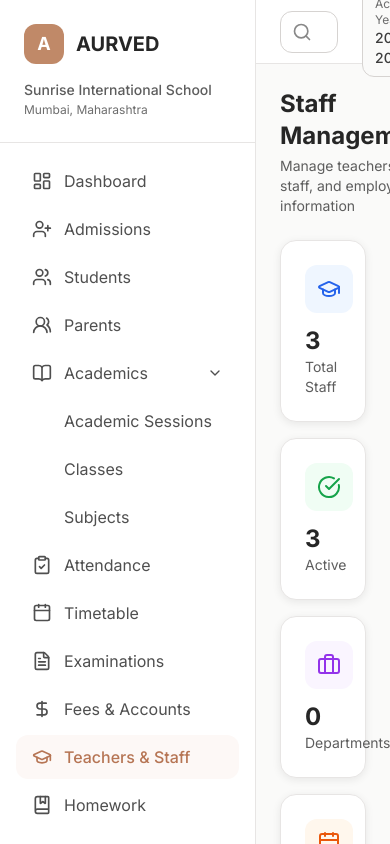
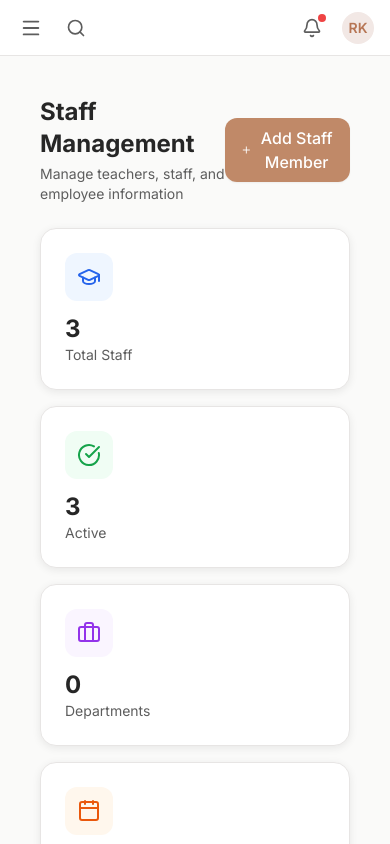
Before and after one commit to RajanGupta2690/aurved-admin, a React (Vite) app: page /aurved-admin/staff in a window 390 px wide. Built offline with nearby package versions, Linux system fonts and the light colour scheme.

Commit message:
Add full responsive design for all screen sizes (mobile to TV)

```diff
--- a/src/App.css
+++ b/src/App.css
@@ -15,6 +15,103 @@
     outline: 2px solid var(--accent);
     outline-offset: 2px;
   }
+}
+
+/* Responsive Grid System */
+.responsive-grid {
+  display: grid;
+  gap: 1rem;
+  grid-template-columns: 1fr;
+}
+
+@media (min-width: 640px) {
+  .responsive-grid {
+    grid-template-columns: repeat(2, 1fr);
+  }
+}
+
+@media (min-width: 1024px) {
+  .responsive-grid {
+    grid-template-columns: repeat(3, 1fr);
+  }
+}
+
+@media (min-width: 1280px) {
+  .responsive-grid {
+    grid-template-columns: repeat(4, 1fr);
+  }
+}
+
+/* Responsive Tables */
+.responsive-table-container {
+  overflow-x: auto;
+  -webkit-overflow-scrolling: touch;
+}
+
+.responsive-table {
+  min-width: 640px;
+}
+
+@media (max-width: 768px) {
+  .responsive-table thead {
+    display: none;
+  }
+
+  .responsive-table tbody tr {
+    display: block;
+    margin-bottom: 1rem;
+    border: 1px solid #e5e7eb;
+    border-radius: 0.5rem;
+  }
+
+  .responsive-table tbody td {
+    display: flex;
+    justify-content: space-between;
+    padding: 0.75rem;
+    border: none;
+  }
+
+  .responsive-table tbody td:before {
+    content: attr(data-label);
+    font-weight: 600;
+    color: #4b5563;
+  }
+}
+
+/* Animation for mobile modals */
+@keyframes slide-up {
+  from {
+    transform: translateY(100%);
+  }
+  to {
+    transform: translateY(0);
+  }
+}
+
+@keyframes fade-in {
+  from {
+    opacity: 0;
+    transform: scale(0.95);
+  }
+  to {
+    opacity: 1;
+    transform: scale(1);
+  }
+}
+
+.animate-slide-up {
+  animation: slide-up 0.3s ease-out;
+}
+
+.animate-fade-in {
+  animation: fade-in 0.2s ease-out;
+}
+
+/* Responsive Text */
+@media (max-width: 640px) {
+  h1 { font-size: 1.5rem !important; }
+  h2 { font-size: 1.25rem !important; }
+  h3 { font-size: 1.125rem !important; }
 }
 
 .hero {
--- a/src/shared/components/Header.tsx
+++ b/src/shared/components/Header.tsx
@@ -1,51 +1,71 @@
-import { Search, Bell, HelpCircle, ChevronDown } from 'lucide-react';
+import { Search, Bell, HelpCircle, ChevronDown, Menu } from 'lucide-react';
 import { academicSessions } from '../../data/mockData';
 
-export default function Header() {
+interface HeaderProps {
+  onMenuClick: () => void;
+}
+
+export default function Header({ onMenuClick }: HeaderProps) {
   const currentSession = academicSessions.find(s => s.isCurrent);
 
   return (
-    <header className="bg-white border-b border-warm-200 h-16 px-6 flex items-center justify-between sticky top-0 z-10">
-      {/* Search */}
-      <div className="flex-1 max-w-xl">
-        <div className="relative">
-          <Search className="absolute left-3 top-1/2 -translate-y-1/2 text-charcoal-400" size={20} />
-          <input
-            type="text"
-            placeholder="Search students, teachers, classes..."
-            className="w-full pl-10 pr-4 py-2 rounded-lg border border-warm-300 focus:border-primary-500 focus:ring-2 focus:ring-primary-100 outline-none transition-all"
-          />
+    <header className="bg-white border-b border-warm-200 h-14 md:h-16 px-3 md:px-6 flex items-center justify-between sticky top-0 z-10">
+      {/* Left Section - Mobile Menu + Search */}
+      <div className="flex items-center gap-2 md:gap-4 flex-1">
+        {/* Mobile Menu Button */}
+        <button
+          onClick={onMenuClick}
+          className="lg:hidden p-2 rounded-lg hover:bg-warm-100 transition-colors"
+        >
+          <Menu size={22} className="text-charcoal-600" />
+        </button>
+
+        {/* Search - Hidden on small mobile, visible on md+ */}
+        <div className="hidden sm:flex flex-1 max-w-xl">
+          <div className="relative w-full">
+            <Search className="absolute left-3 top-1/2 -translate-y-1/2 text-charcoal-400" size={18} />
+            <input
+              type="text"
+              placeholder="Search..."
+              className="w-full pl-10 pr-4 py-2 text-sm rounded-lg border border-warm-300 focus:border-primary-500 focus:ring-2 focus:ring-primary-100 outline-none transition-all"
+            />
+          </div>
         </div>
+
+        {/* Mobile Search Icon */}
+        <button className="sm:hidden p-2 rounded-lg hover:bg-warm-100 transition-colors">
+          <Search size={20} className="text-charcoal-600" />
+        </button>
       </div>
 
       {/* Right Section */}
-      <div className="flex items-center gap-4 ml-6">
-        {/* Academic Session Selector */}
-        <div className="flex items-center gap-2 px-3 py-2 rounded-lg border border-warm-300 bg-warm-50 cursor-pointer hover:bg-warm-100 transition-colors">
+      <div className="flex items-center gap-2 md:gap-4">
+        {/* Academic Session Selector - Hidden on mobile */}
+        <div className="hidden md:flex items-center gap-2 px-3 py-2 rounded-lg border border-warm-300 bg-warm-50 cursor-pointer hover:bg-warm-100 transition-colors">
           <div className="text-sm">
             <p className="text-xs text-charcoal-500">Academic Year</p>
-            <p className="font-medium text-charcoal-900">{currentSession?.name}</p>
+            <p className="font-medium text-charcoal-900 text-sm">{currentSession?.name}</p>
           </div>
           <ChevronDown size={16} className="text-charcoal-500" />
         </div>
 
-        {/* Help */}
-        <button className="p-2 rounded-lg hover:bg-warm-100 transition-colors relative">
-          <HelpCircle size={22} className="text-charcoal-600" />
+        {/* Help - Hidden on mobile */}
+        <button className="hidden md:block p-2 rounded-lg hover:bg-warm-100 transition-colors relative">
+          <HelpCircle size={20} className="text-charcoal-600" />
         </button>
 
         {/* Notifications */}
         <button className="p-2 rounded-lg hover:bg-warm-100 transition-colors relative">
-          <Bell size={22} className="text-charcoal-600" />
+          <Bell size={20} className="text-charcoal-600" />
           <span className="absolute top-1 right-1 w-2 h-2 bg-red-500 rounded-full"></span>
         </button>
 
         {/* User Menu */}
-        <button className="flex items-center gap-2 p-2 rounded-lg hover:bg-warm-100 transition-colors">
+        <button className="flex items-center gap-2 p-1 md:p-2 rounded-lg hover:bg-warm-100 transition-colors">
           <div className="w-8 h-8 bg-primary-100 rounded-full flex items-center justify-center text-primary-600 font-semibold text-sm">
             RK
           </div>
-          <ChevronDown size={16} className="text-charcoal-500" />
+          <ChevronDown size={16} className="text-charcoal-500 hidden md:block" />
         </button>
       </div>
     </header>
--- a/src/shared/components/Modal.tsx
+++ b/src/shared/components/Modal.tsx
@@ -35,18 +35,25 @@ export default function Modal({ isOpen, onClose, title, children, size = 'md' }:
   };
 
   return (
-    <div className="fixed inset-0 z-50 flex items-center justify-center">
+    <div className="fixed inset-0 z-50 flex items-end sm:items-center justify-center p-0 sm:p-4">
       {/* Backdrop */}
       <div
         className="absolute inset-0 bg-black/50 backdrop-blur-sm"
         onClick={onClose}
       />
 
-      {/* Modal */}
-      <div className={`relative bg-white rounded-xl shadow-2xl w-full ${sizeClasses[size]} mx-4 max-h-[90vh] flex flex-col`}>
+      {/* Modal - Full screen on mobile, centered on larger screens */}
+      <div className={`
+        relative bg-white w-full
+        rounded-t-2xl sm:rounded-xl shadow-2xl
+        ${sizeClasses[size]}
+        max-h-[95vh] sm:max-h-[90vh]
+        flex flex-col
+        animate-slide-up sm:animate-fade-in
+      `}>
         {/* Header */}
-        <div className="flex items-center justify-between px-6 py-4 border-b border-warm-200">
-          <h2 className="text-xl font-semibold text-charcoal-950">{title}</h2>
+        <div className="flex items-center justify-between px-4 sm:px-6 py-3 sm:py-4 border-b border-warm-200">
+          <h2 className="text-lg sm:text-xl font-semibold text-charcoal-950">{title}</h2>
           <button
             onClick={onClose}
             className="p-2 hover:bg-warm-100 rounded-lg transition-colors"
@@ -56,7 +63,7 @@ export default function Modal({ isOpen, onClose, title, children, size = 'md' }:
         </div>
 
         {/* Content */}
-        <div className="overflow-y-auto flex-1 px-6 py-4">
+        <div className="overflow-y-auto flex-1 px-4 sm:px-6 py-3 sm:py-4">
           {children}
         </div>
       </div>
--- a/src/shared/components/Sidebar.tsx
+++ b/src/shared/components/Sidebar.tsx
@@ -20,6 +20,7 @@ import {
   Settings,
   ChevronDown,
   ChevronRight,
+  X,
 } from 'lucide-react';
 
 interface NavItem {
@@ -139,7 +140,12 @@ const navigationItems: NavItem[] = [
   },
 ];
 
-export default function Sidebar() {
+interface SidebarProps {
+  isOpen: boolean;
+  onClose: () => void;
+}
+
+export default function Sidebar({ isOpen, onClose }: SidebarProps) {
   const location = useLocation();
   const [expandedItems, setExpandedItems] = useState<string[]>(['academics']);
 
@@ -191,6 +197,7 @@ export default function Sidebar() {
       <Link
         key={item.id}
         to={item.path || '#'}
+        onClick={onClose}
         className={`sidebar-item ${isActive(item.path) ? 'sidebar-item-active' : ''} ${
           level > 0 ? 'pl-8' : ''
         }`}
@@ -202,7 +209,23 @@ export default function Sidebar() {
   };
 
   return (
-    <aside className="w-64 bg-white border-r border-warm-200 h-screen overflow-y-auto flex flex-col">
+    <aside
+      className={`
+        fixed lg:static inset-y-0 left-0 z-50
+        w-64 bg-white border-r border-warm-200
+        transform transition-transform duration-300 ease-in-out
+        ${isOpen ? 'translate-x-0' : '-translate-x-full lg:translate-x-0'}
+        h-screen overflow-y-auto flex flex-col
+      `}
+    >
+      {/* Close button for mobile */}
+      <button
+        onClick={onClose}
+        className="lg:hidden absolute top-4 right-4 p-2 rounded-lg hover:bg-warm-100 text-charcoal-600"
+      >
+        <X size={20} />
+      </button>
+
       {/* Logo and Institution */}
       <div className="p-6 border-b border-warm-200">
         <div className="flex items-center gap-3 mb-4">
--- a/src/shared/layouts/MainLayout.tsx
+++ b/src/shared/layouts/MainLayout.tsx
@@ -1,14 +1,28 @@
+import { useState } from 'react';
 import { Outlet } from 'react-router-dom';
 import Sidebar from '../components/Sidebar';
 import Header from '../components/Header';
 
 export default function MainLayout() {
+  const [sidebarOpen, setSidebarOpen] = useState(false);
+
   return (
     <div className="flex h-screen bg-warm-50">
-      <Sidebar />
-      <div className="flex-1 flex flex-col overflow-hidden">
-        <Header />
-        <main className="flex-1 overflow-y-auto">
+      {/* Mobile Overlay */}
+      {sidebarOpen && (
+        <div
+          className="fixed inset-0 bg-black bg-opacity-50 z-40 lg:hidden"
+          onClick={() => setSidebarOpen(false)}
+        />
+      )}
+
+      {/* Sidebar */}
+      <Sidebar isOpen={sidebarOpen} onClose={() => setSidebarOpen(false)} />
+
+      {/* Main Content */}
+      <div className="flex-1 flex flex-col overflow-hidden w-full lg:w-auto">
+        <Header onMenuClick={() => setSidebarOpen(true)} />
+        <main className="flex-1 overflow-y-auto p-4 md:p-6 lg:p-8">
           <Outlet />
         </main>
       </div>
```
